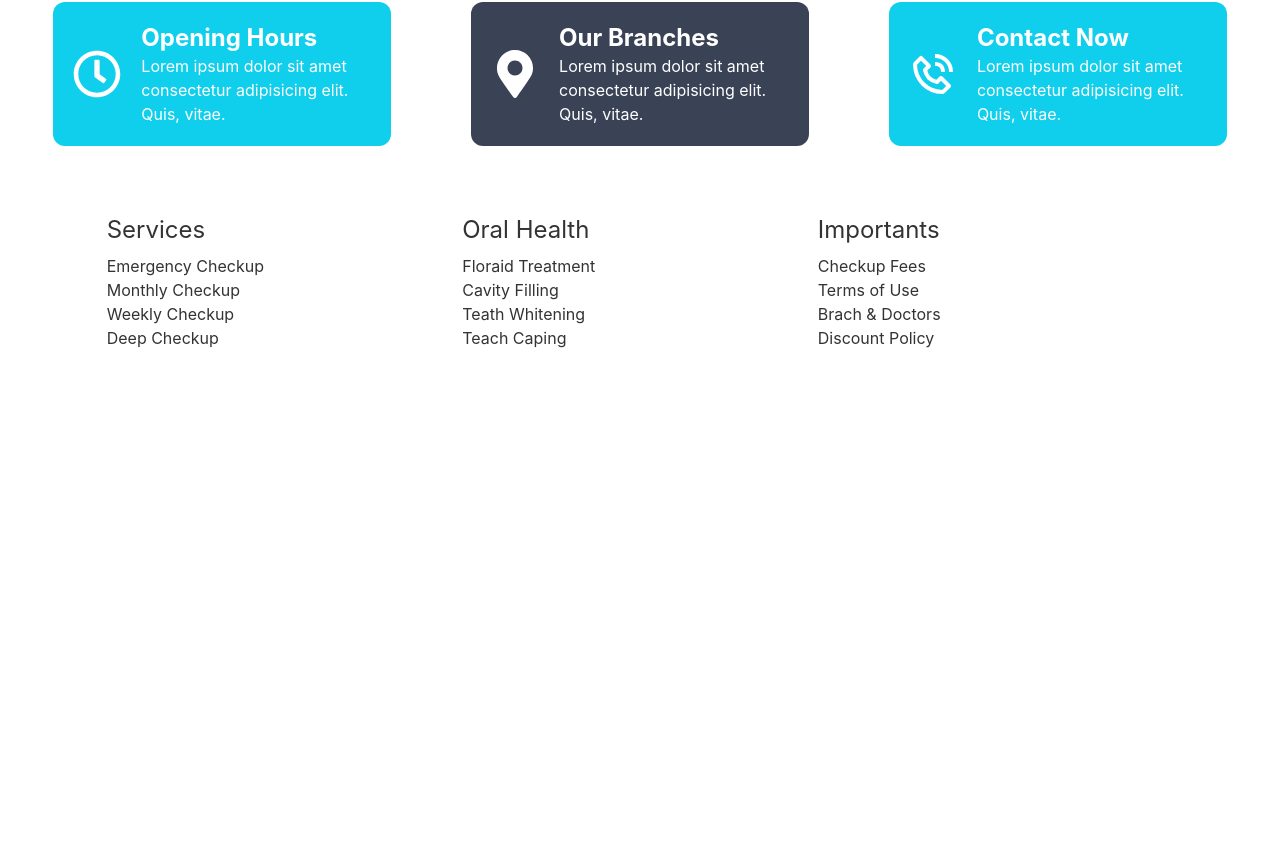
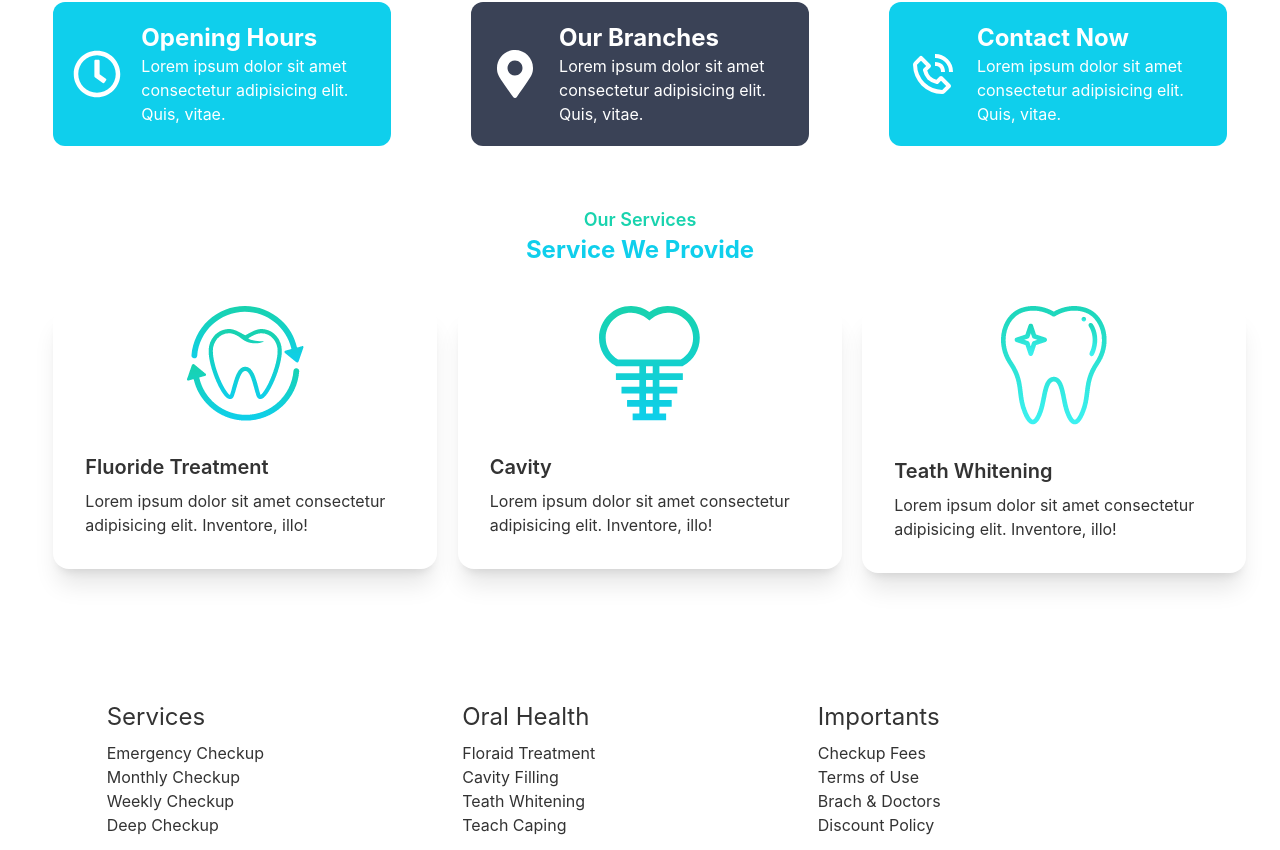
Before and after one commit to saadhossain/docplus, a React (Create React App) app: page / in a window 1280 px wide. Shown: the part 477-1327 px from the top of the page. Before the commit the page ends 867 px from the top, so only its background shows below. Built offline with nearby package versions, Linux system fonts and the light colour scheme.

Commit message:
Services section added

```diff
--- a/src/Components/Pages/Home/Feature/Feature.js
+++ b/src/Components/Pages/Home/Feature/Feature.js
@@ -30,7 +30,7 @@ const Feature = () => {
         }
     ]
     return (
-        <div className='w-11/12 mx-auto my-5 grid grid-cols-3 gap-20'>
+        <div className='w-11/12 mx-auto my-5 grid grid-cols-1 md:grid-cols-2 lg:grid-cols-3 gap-20'>
             {
                 featuresData.map(feature => <FeatureItems key={feature.id} feature={feature}></FeatureItems>)
             }
--- a/src/Components/Pages/Home/Home.js
+++ b/src/Components/Pages/Home/Home.js
@@ -1,12 +1,14 @@
 import React from 'react';
 import Feature from './Feature/Feature';
 import Banner from './HomeBanner/Banner';
+import Services from './Services/Services';
 
 const Home = () => {
     return (
         <div>
             <Banner></Banner>
             <Feature></Feature>
+            <Services></Services>
         </div>
     );
 };
--- /dev/null
+++ b/src/Components/Pages/Home/Services/Service.js
@@ -0,0 +1,18 @@
+import React from 'react';
+
+const Service = ({ service }) => {
+    const { name, description, img } = service;
+    return (
+        <div>
+            <div className="card w-96 bg-base-100 shadow-xl">
+                <figure><img src={img} alt={name} /></figure>
+                <div className="card-body">
+                    <h2 className="card-title">{name}</h2>
+                    <p>{description}</p>
+                </div>
+            </div>
+        </div>
+    );
+};
+
+export default Service;
--- /dev/null
+++ b/src/Components/Pages/Home/Services/Services.js
@@ -0,0 +1,43 @@
+import React from 'react';
+import cavity from '../../../../assests/img/cavity.png';
+import fluoride from '../../../../assests/img/fluoride.png';
+import whitening from '../../../../assests/img/whitening.png';
+import Service from './Service';
+
+const Services = () => {
+    const services = [
+        {
+            id: 1,
+            "name": "Fluoride Treatment",
+            "description": "Lorem ipsum dolor sit amet consectetur adipisicing elit. Inventore, illo!",
+            "img": fluoride,
+        },
+        {
+            id: 2,
+            "name": "Cavity",
+            "description": "Lorem ipsum dolor sit amet consectetur adipisicing elit. Inventore, illo!",
+            "img": cavity,
+        },
+        {
+            id: 3,
+            "name": "Teath Whitening",
+            "description": "Lorem ipsum dolor sit amet consectetur adipisicing elit. Inventore, illo!",
+            "img": whitening,
+        }
+    ]
+    return (
+        <div className='py-10'>
+            <div className='text-center'>
+                <p className='text-lg text-secondary font-semibold'>Our Services</p>
+                <h2 className='text-2xl font-bold text-primary'>Service We Provide</h2>
+            </div>
+            <div className='w-11/12 mx-auto my-10 gap-10 grid grid-cols-1 md:grid-cols-2 lg:grid-cols-3'>
+                {
+                    services.map(service => <Service key={service.id} service={service}></Service>)
+                }
+            </div>
+        </div>
+    );
+};
+
+export default Services;
```
